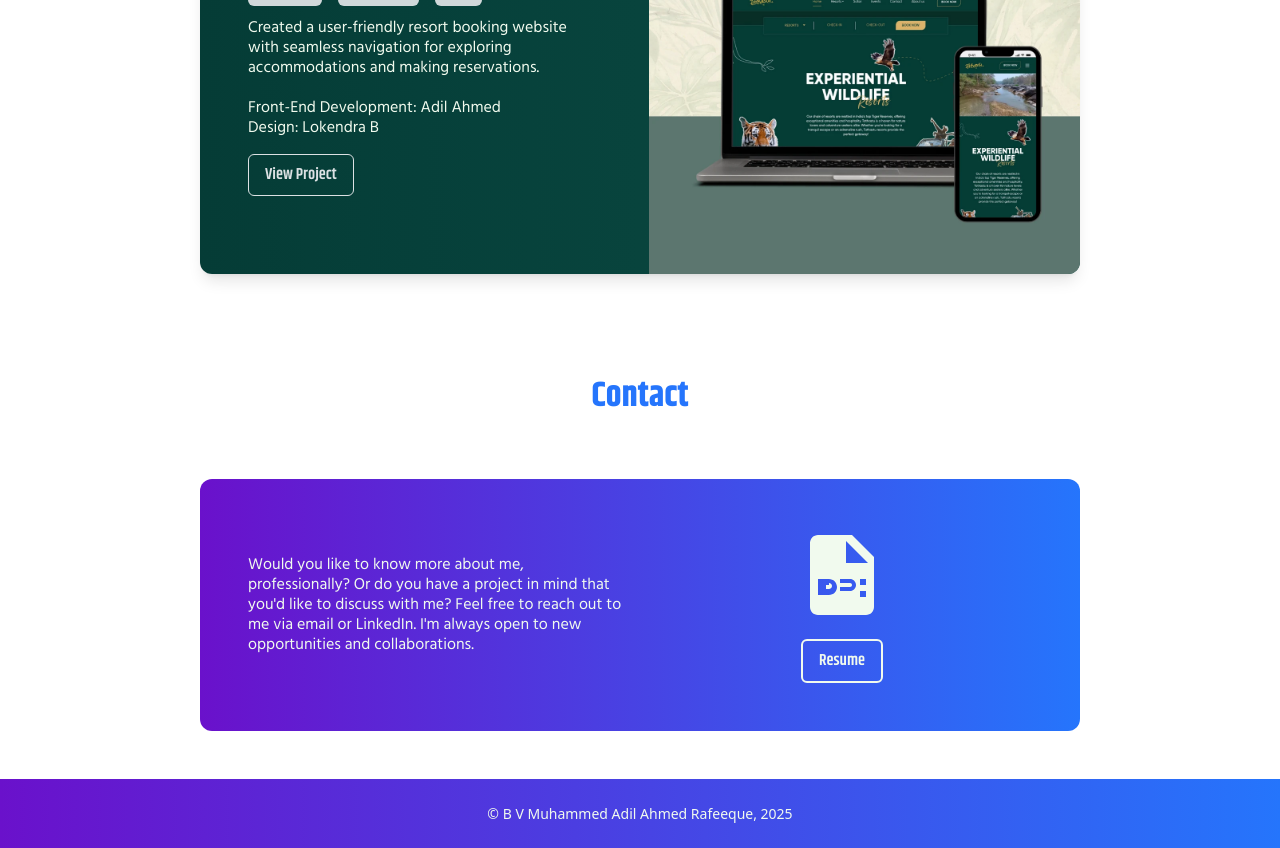
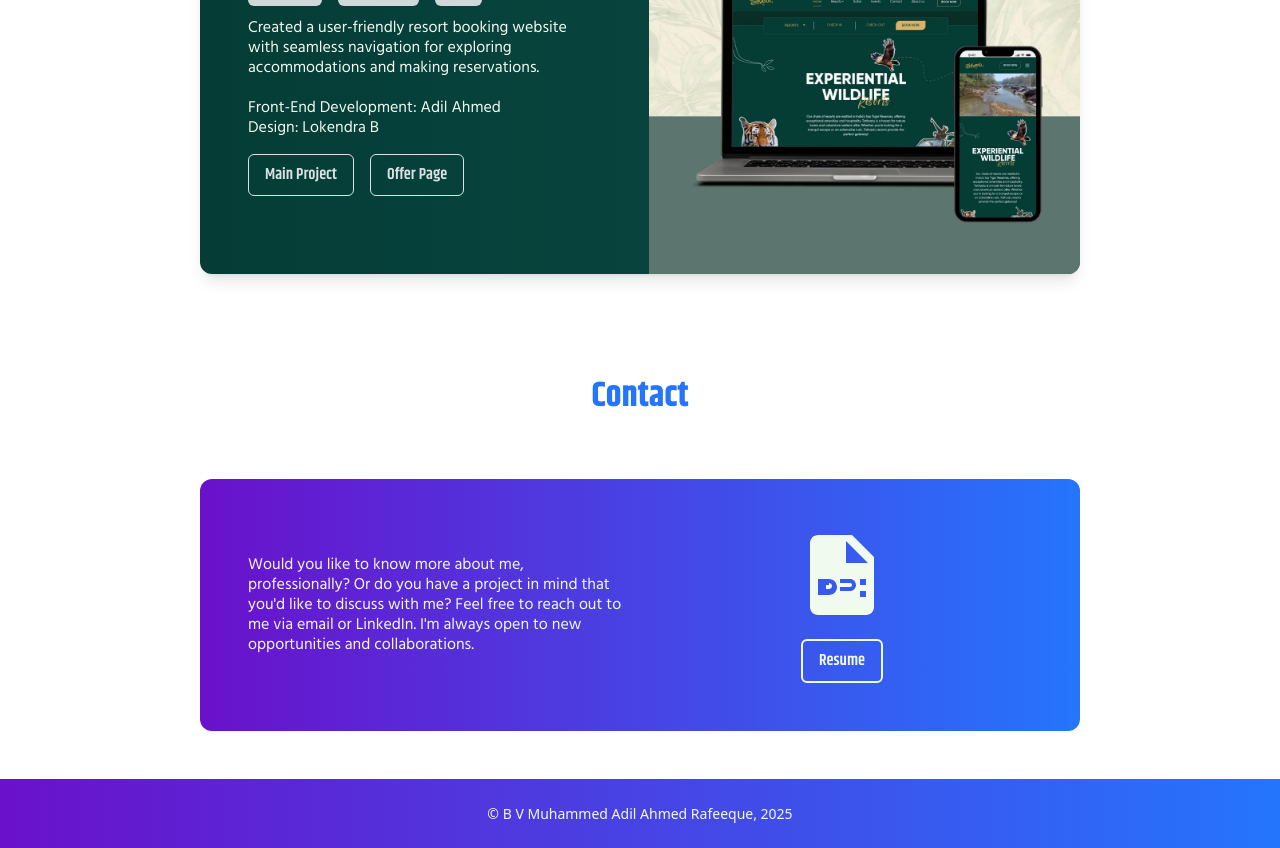
Before and after one commit to kallumaguy/portfolio, a website built with Vite: page index.html in a window 1280 px wide. Shown: the part 2380-3228 px from the top of the page. Built offline with nearby package versions, Linux system fonts and the light colour scheme.

Commit message:
Link Updated

```diff
--- a/index.html
+++ b/index.html
@@ -295,13 +295,23 @@
                 Front-End Development: Adil Ahmed <br />
                 Design: Lokendra B <br />
               </p>
+              <div class="flex flex-row gap-4">
+
                 <a href="https://www.tathasturesorts.com">
                   <button
                     class="bg-transparent hover:bg-[#dbe1e3] text-[#dbe1e3] hover:text-[#0c4c45] font-khand font-semibold text-[16px] px-4 py-2 mt-4 rounded-md border"
                   >
-                  View Project
+                    Main Project
                   </button>
                 </a>
+                <a href="kallumaguy.github.io/resort_lp/">
+                  <button
+                    class="bg-transparent hover:bg-[#dbe1e3] text-[#dbe1e3] hover:text-[#0c4c45] font-khand font-semibold text-[16px] px-4 py-2 mt-4 rounded-md border"
+                  >
+                    Offer Page
+                  </button>
+                </a>
+              </div>
             </div>
             <div class="md:w-1/2 xl:w-1/3">
               <img
```
Lines whose indentation alone changed are shown as unchanged.
